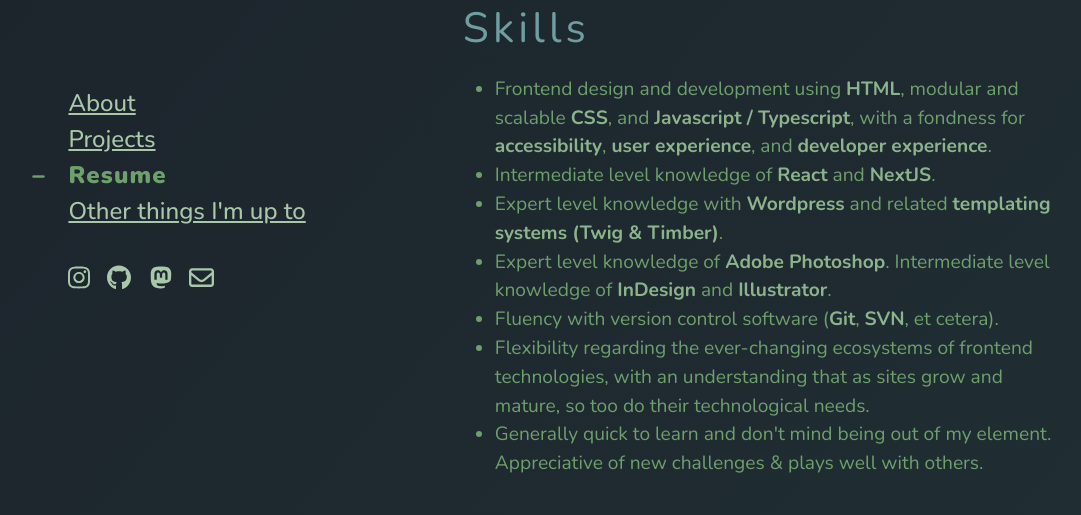
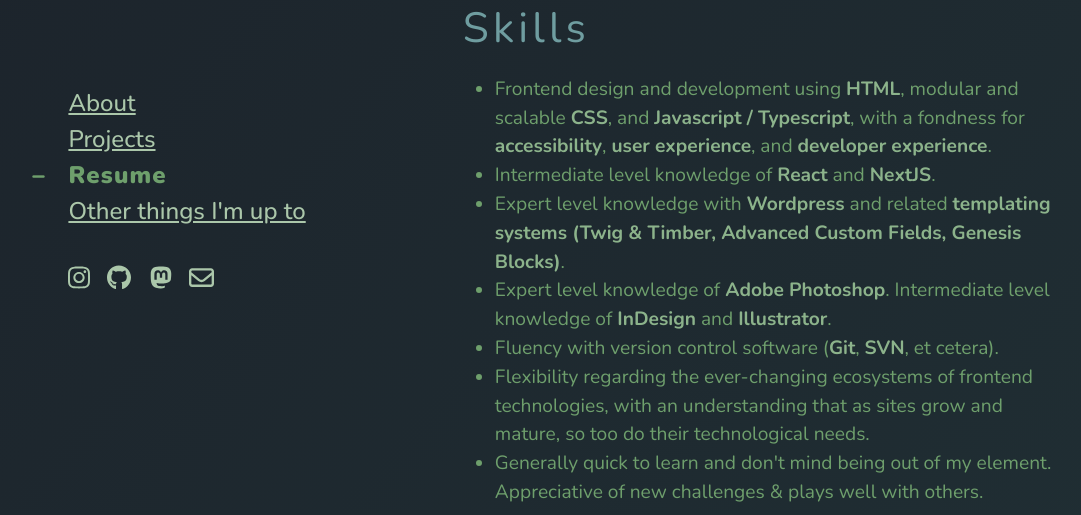
Before and after one commit to brendanlandis/brendanlandis.com, a PHP site: page /resume/ in a window 1280 px wide. Shown: the part 197-712 px from the top of the page, without its empty margins (78-1159 px from the left). Run offline with PHP 8.4, Linux system fonts and the light colour scheme.

Commit message:
adding to wordpress templates

```diff
--- a/resume/index.php
+++ b/resume/index.php
@@ -20,7 +20,7 @@
             <ul>
                 <li>Frontend design and development using <strong>HTML</strong>, modular and scalable <strong>CSS</strong>, and <strong>Javascript / Typescript</strong>, with a fondness for <strong>accessibility</strong>, <strong>user experience</strong>, and <strong>developer experience</strong>.</li>
                 <li>Intermediate level knowledge of <strong>React</strong> and <strong>NextJS</strong>.</li>
-                <li>Expert level knowledge with <strong>Wordpress</strong> and related <strong>templating systems (Twig &amp; Timber)</strong>.</li>
+                <li>Expert level knowledge with <strong>Wordpress</strong> and related <strong>templating systems (Twig &amp; Timber, Advanced Custom Fields, Genesis Blocks)</strong>.</li>
                 <li>Expert level knowledge of <strong>Adobe Photoshop</strong>. Intermediate level knowledge of <strong>InDesign</strong> and <strong>Illustrator</strong>.</li>
                 <li>Fluency with version control software (<strong>Git</strong>, <strong>SVN</strong>, et cetera).</li>
                 <li>Flexibility regarding the ever-changing ecosystems of frontend technologies, with an understanding that as sites grow and mature, so too do their technological needs.</li>
```
